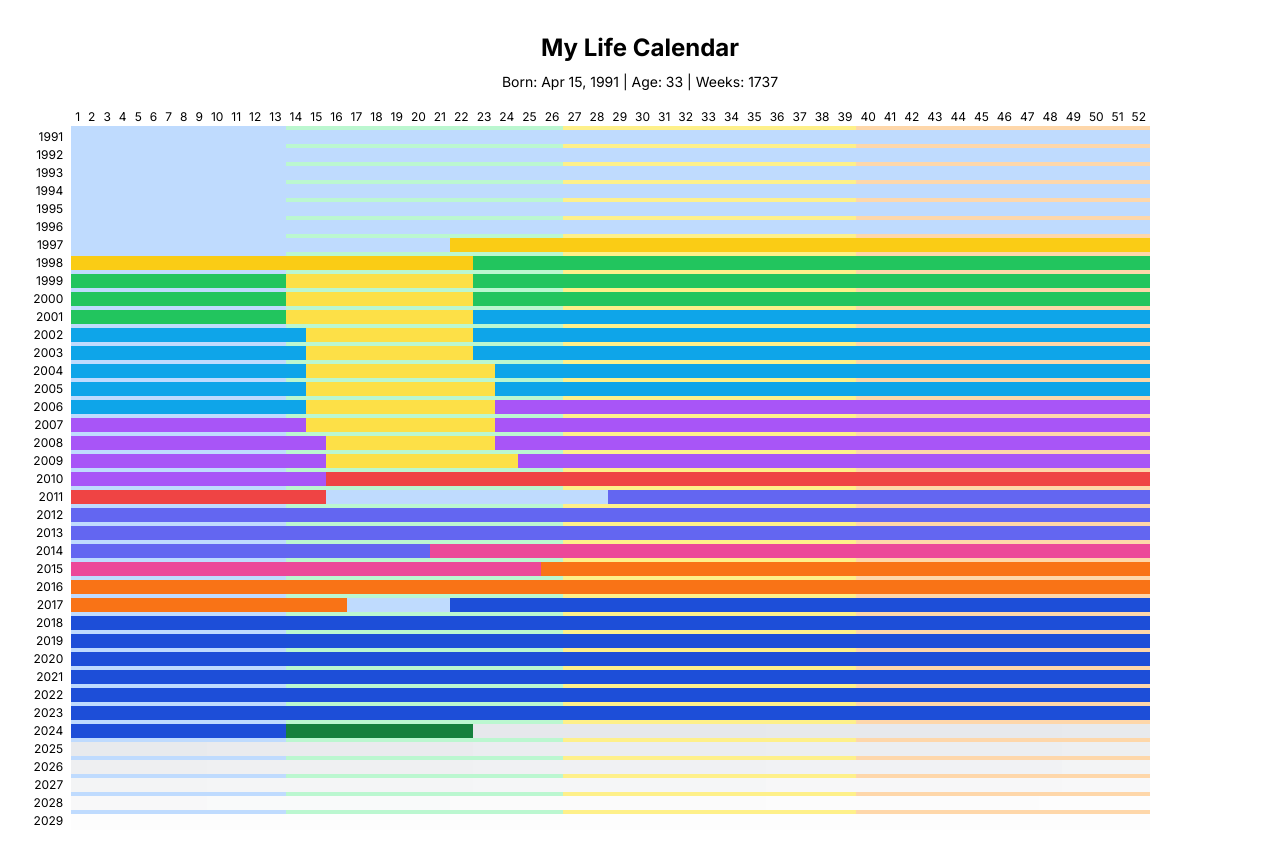
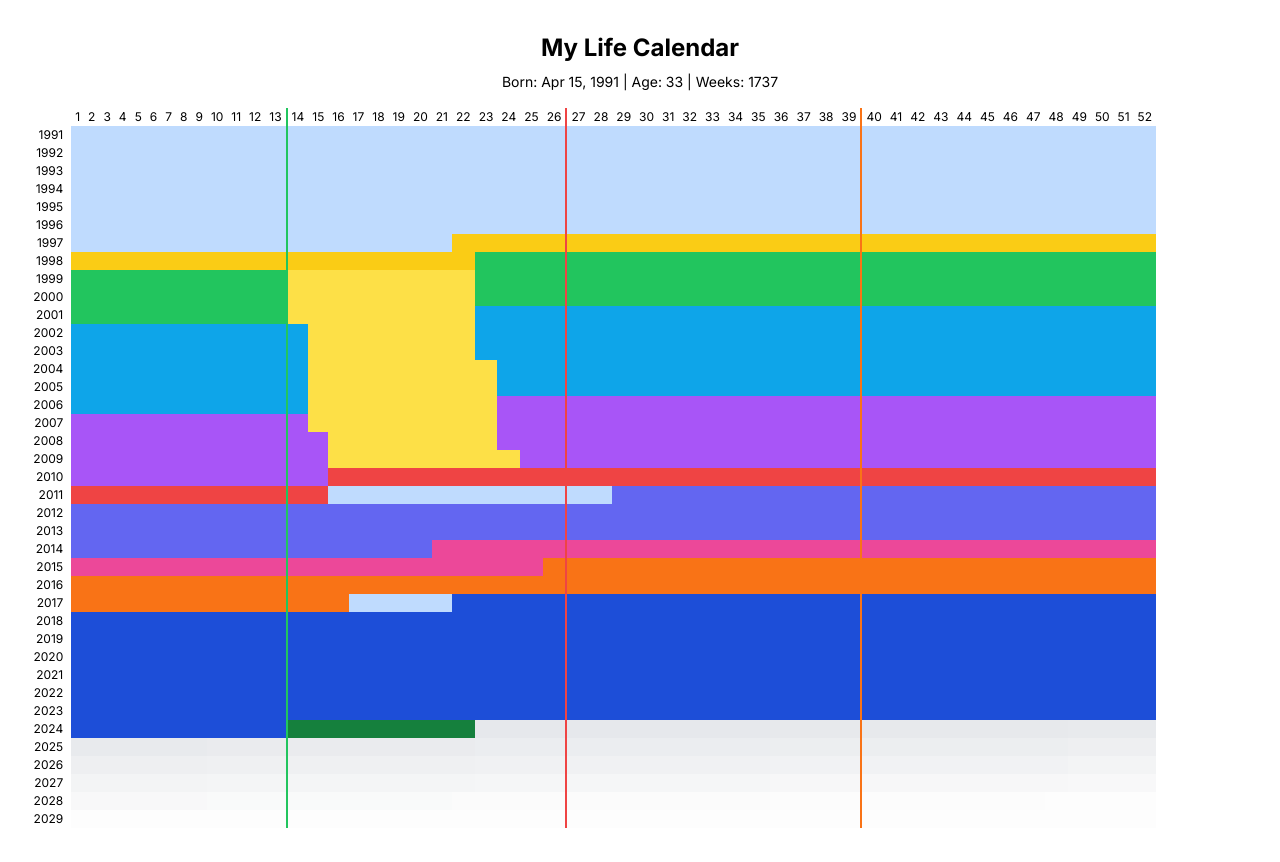
Before and after one commit to WiegerWolf/life-calendar, a Next.js app: page / in a window 1280 px wide. Built offline with nearby package versions, Linux system fonts and the light colour scheme.

Commit message:
Update seasonal border styling in LifeCalendar component to use left borders instead of top borders and add distinct colors for each season

```diff
--- a/components/LifeCalendar.tsx
+++ b/components/LifeCalendar.tsx
@@ -88,11 +88,10 @@ const LifeCalendar: React.FC<LifeCalendarProps> = ({ birthDate, lifeEvents }) =>
     const seasons = ['Winter', 'Spring', 'Summer', 'Fall'];
 
     const getSeasonClass = (weekIndex: number): string => {
-        const weekInYear = weekIndex % 52;
-        if (weekInYear < 13) return 'border-t-4 border-blue-200'; // Winter
-        if (weekInYear < 26) return 'border-t-4 border-green-200'; // Spring
-        if (weekInYear < 39) return 'border-t-4 border-yellow-200'; // Summer
-        return 'border-t-4 border-orange-200'; // Fall
+        if (weekIndex === 13) return 'border-l-2 border-green-500'; // Spring
+        if (weekIndex === 26) return 'border-l-2 border-red-500'; // Summer
+        if (weekIndex === 39) return 'border-l-2 border-orange-500'; // Fall
+        return '';
     };
 
     return (
@@ -107,7 +106,7 @@ const LifeCalendar: React.FC<LifeCalendarProps> = ({ birthDate, lifeEvents }) =>
                     <tr>
                         <th></th>
                         {Array.from({ length: 52 }).map((_, index) => (
-                            <th key={index} className="text-xs font-normal px-1">
+                            <th key={index} className={`text-xs font-normal px-1 ${getSeasonClass(index)}`}>
                                 {index + 1}
                             </th>
                         ))}
```
